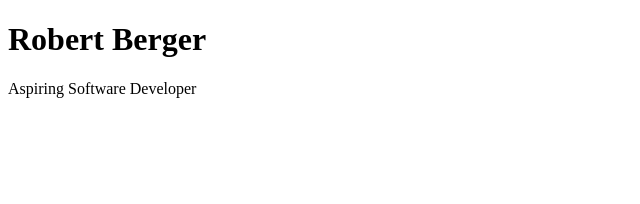
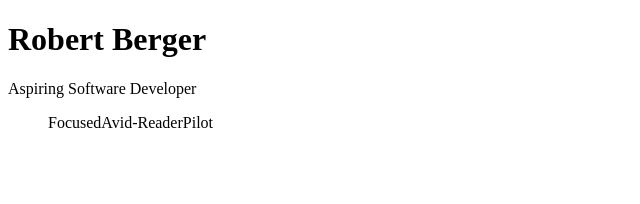
Before and after one commit to RobBerger/l01-assignment-FSWD1054, a React (Create React App) app: page / in a window 1280 px wide. Shown: the top 204 px of the page, without its empty margins (0-640 px from the left). Built offline with nearby package versions, Linux system fonts and the light colour scheme.

Commit message:
trying to get list items to render

```diff
--- a/src/index.js
+++ b/src/index.js
@@ -8,11 +8,18 @@ const name = React.createElement('h1', null, 'Robert Berger');
 const subTitle = React.createElement('p', null, 'Aspiring Software Developer');
 const container1 = React.createElement('div',{id:'header'}, [name, subTitle]);
 
-const aboutMe = ['Focused', 'Avid-Reader', 'Pilot'];
+let aboutMe = ['Focused', 'Avid-Reader', 'Pilot'];
+
+// aboutMe.map((value) => React.createElement('li', null, {value}));
+
+aboutMe.map(function (value) {
+  return React.createElement('li', null, `${value}`);
+});
+
+const container2 = React.createElement('ul', null, [aboutMe]);
 
 
-
-const container = React.createElement('div', null, [container1]);
+const container = React.createElement('div', null, [container1, container2]);
 
 ReactDOM.render(
   container,
```
